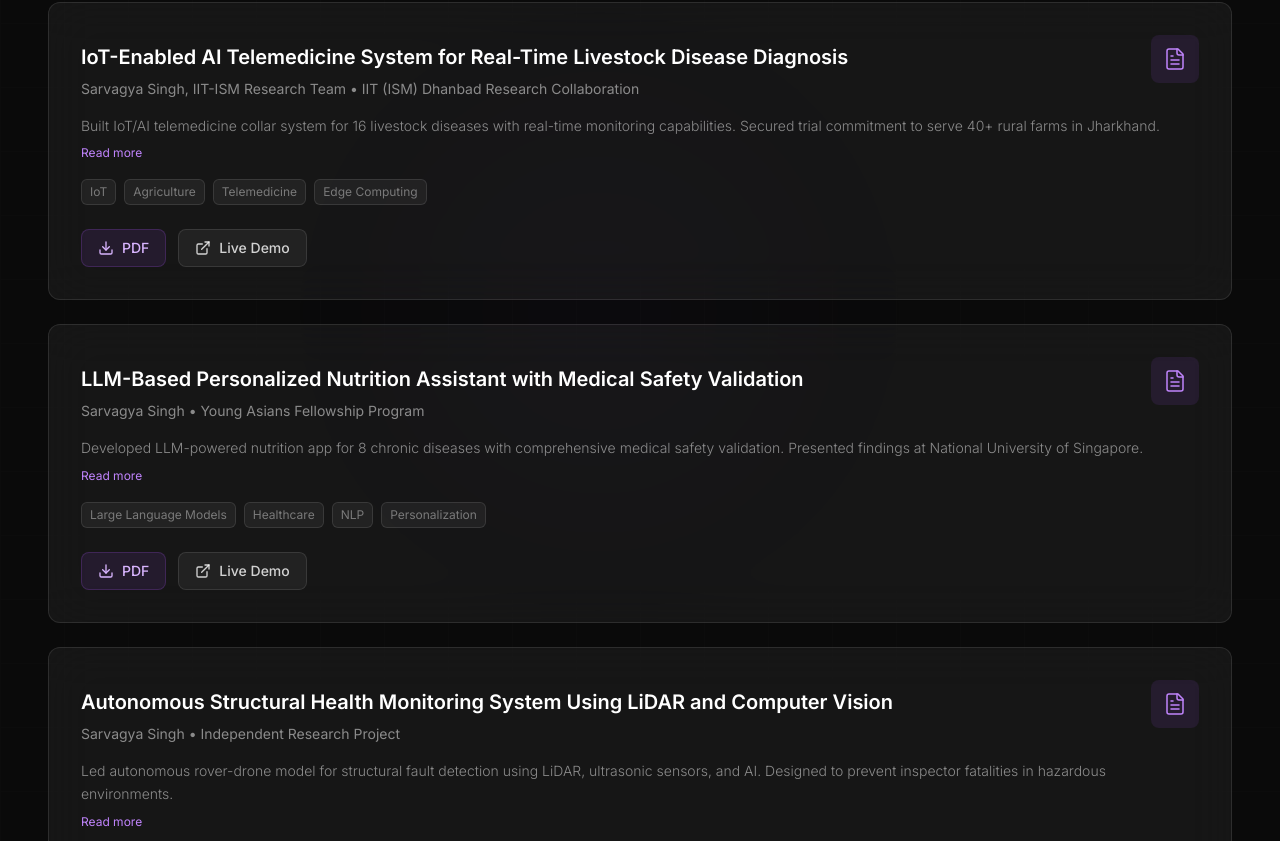
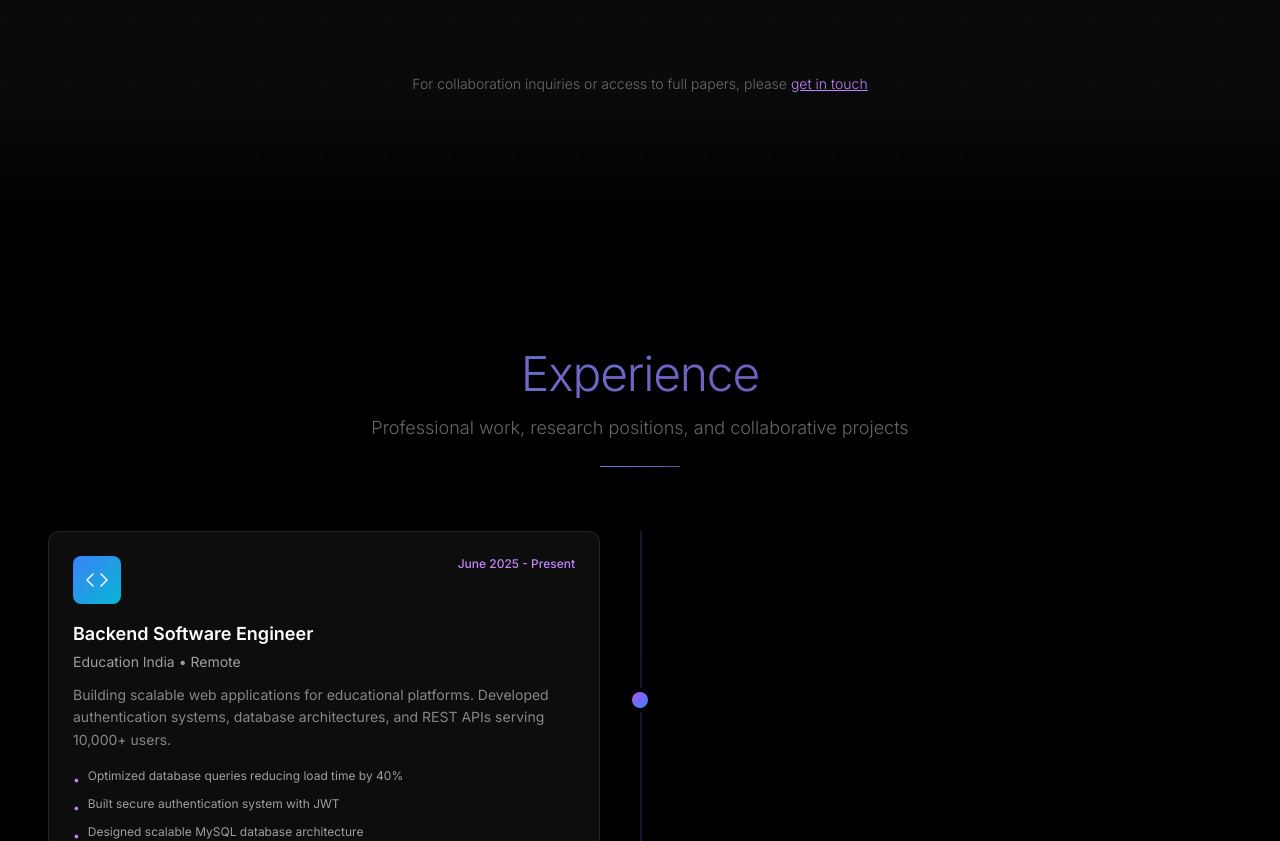
Before and after one commit to sarvagya-singh-pro/portfolio, a Next.js app: page / in a window 1280 px wide. Shown: the part 5439-6280 px from the top of the page. Built offline with nearby package versions, Linux system fonts and the light colour scheme.

Commit message:
added data

```diff
--- a/app/components/Experience.tsx
+++ b/app/components/Experience.tsx
@@ -12,7 +12,7 @@ const experiences = [
     title: "Backend Software Engineer",
     organization: "Education India",
     location: "Remote",
-    period: "June 2024 - Present",
+    period: "June 2025 - Present",
     description: "Building scalable web applications for educational platforms. Developed authentication systems, database architectures, and REST APIs serving 10,000+ users.",
     achievements: [
       "Optimized database queries reducing load time by 40%",
@@ -21,6 +21,22 @@ const experiences = [
     ],
     icon: Code,
     gradient: "from-blue-500 to-cyan-500"
+  },
+  {
+    id: 3,
+    type: "fellowship",
+    title: "Young Asians Fellow",
+    organization: "Young Asians Fellowship Program",
+    location: "Singapore/India",
+    period: "April 2025 - June 2025",
+    description: "Developed LLM-powered nutrition assistant platform under fellowship program. Presented research at National University of Singapore.",
+    achievements: [
+      "Built production-ready LLM application",
+      "Validated with medical professionals",
+      "Presented findings internationally"
+    ],
+    icon: Award,
+    gradient: "from-orange-500 to-red-500"
   },
   {
     id: 2,
@@ -39,7 +55,7 @@ const experiences = [
     gradient: "from-purple-500 to-pink-500"
   },
   {
-    id: 3,
+    id: 1,
     type: "research",
     title: "Research Collaborator",
     organization: "IIT (ISM) Dhanbad",
@@ -53,22 +69,6 @@ const experiences = [
     ],
     icon: GraduationCap,
     gradient: "from-green-500 to-teal-500"
-  },
-  {
-    id: 4,
-    type: "fellowship",
-    title: "Young Asians Fellow",
-    organization: "Young Asians Fellowship Program",
-    location: "Singapore/India",
-    period: "August 2024 - December 2024",
-    description: "Developed LLM-powered nutrition assistant platform under fellowship program. Presented research at National University of Singapore.",
-    achievements: [
-      "Built production-ready LLM application",
-      "Validated with medical professionals",
-      "Presented findings internationally"
-    ],
-    icon: Award,
-    gradient: "from-orange-500 to-red-500"
   },
   {
     id: 5,
--- a/app/components/Publications.tsx
+++ b/app/components/Publications.tsx
@@ -15,7 +15,7 @@ const publications = [
     type: "Conference",
     abstract: "Developed physics-informed neural network simulating photon behavior in biological tissue for quantum science applications. Selected as finalist at UNESCO Light & Quantum Science Competition.",
     keywords: ["Quantum Physics", "Neural Networks", "Medical Imaging", "PINN"],
-    pdf: "/papers/unesco-quantum.pdf",
+    pdf: "/unesco.pdf",
 
   },
   {
@@ -27,8 +27,8 @@ const publications = [
     type: "Research Paper",
     abstract: "Pioneered multimodal explainable AI diagnostic system combining ECG and cardiac MRI analysis for HCM detection, achieving 98.5% accuracy. Validated with cardiologists at Bokaro General Hospital.",
     keywords: ["Medical AI", "Explainable AI", "Cardiology", "Deep Learning"],
-    pdf: "/papers/pulsesage-hcm.pdf",
-    link: "http://pulseage.org/",
+    pdf: "https://drive.google.com/file/d/1zycW6n2YAEX5jBRN7JC7Ro-GVi8UOAzs/view?usp=sharing",
+
 
   },
   {
@@ -40,47 +40,9 @@ const publications = [
     type: "Research Paper",
     abstract: "Developed agent-based transmission model and forecasting system for lumpy skin disease in livestock. Research conducted under mentorship at University of Hawaii.",
     keywords: ["Agent-Based Modeling", "Epidemiology", "Computational Biology", "Disease Forecasting"],
-    pdf: "/papers/lumpy-skin-disease.pdf",
+    pdf: "https://drive.google.com/file/d/1kvOiGPBWWzVBGG1V3InBi9GeuCuyXjh7/view?usp=sharing",
     status: "Published"
-  },
-  {
-    id: 4,
-    title: "IoT-Enabled AI Telemedicine System for Real-Time Livestock Disease Diagnosis",
-    authors: "Sarvagya Singh, IIT-ISM Research Team",
-    venue: "IIT (ISM) Dhanbad Research Collaboration",
-    year: "2024",
-    type: "Research Paper",
-    abstract: "Built IoT/AI telemedicine collar system for 16 livestock diseases with real-time monitoring capabilities. Secured trial commitment to serve 40+ rural farms in Jharkhand.",
-    keywords: ["IoT", "Agriculture", "Telemedicine", "Edge Computing"],
-    pdf: "/papers/gauseva-iot.pdf",
-    link: "https://gauseva-ai.vercel.app/",
-    status: "Under Review"
-  },
-  {
-    id: 5,
-    title: "LLM-Based Personalized Nutrition Assistant with Medical Safety Validation",
-    authors: "Sarvagya Singh",
-    venue: "Young Asians Fellowship Program",
-    year: "2024",
-    type: "Technical Report",
-    abstract: "Developed LLM-powered nutrition app for 8 chronic diseases with comprehensive medical safety validation. Presented findings at National University of Singapore.",
-    keywords: ["Large Language Models", "Healthcare", "NLP", "Personalization"],
-    pdf: "/papers/promptbiotics-llm.pdf",
-    link: "https://promptbiotics.org/",
-    status: "Published"
-  },
-  {
-    id: 6,
-    title: "Autonomous Structural Health Monitoring System Using LiDAR and Computer Vision",
-    authors: "Sarvagya Singh",
-    venue: "Independent Research Project",
-    year: "2024",
-    type: "Technical Report",
-    abstract: "Led autonomous rover-drone model for structural fault detection using LiDAR, ultrasonic sensors, and AI. Designed to prevent inspector fatalities in hazardous environments.",
-    keywords: ["Robotics", "Computer Vision", "LiDAR", "Safety Systems"],
-    pdf: "/papers/structural-monitoring.pdf",
-    status: "Published"
-  },
+  }
 ]
 
 export default function Publications() {
@@ -250,32 +212,7 @@ export default function Publications() {
                           <span>PDF</span>
                         </motion.a>
                       )}
-                      {paper.link && (
-                        <motion.a
-                          href={paper.link}
-                          target="_blank"
-                          rel="noopener noreferrer"
-                          className="inline-flex items-center gap-2 px-4 py-2 rounded-lg bg-white/5 border border-white/10 text-white/80 text-sm font-medium hover:bg-white/10 transition-colors duration-300"
-                          whileHover={{ scale: 1.05 }}
-                          whileTap={{ scale: 0.95 }}
-                        >
-                          <ExternalLink className="w-4 h-4" />
-                          <span>Live Demo</span>
-                        </motion.a>
-                      )}
-                      {paper.arxiv && (
-                        <motion.a
-                          href={paper.arxiv}
-                          target="_blank"
-                          rel="noopener noreferrer"
-                          className="inline-flex items-center gap-2 px-4 py-2 rounded-lg bg-white/5 border border-white/10 text-white/80 text-sm font-medium hover:bg-white/10 transition-colors duration-300"
-                          whileHover={{ scale: 1.05 }}
-                          whileTap={{ scale: 0.95 }}
-                        >
-                          <BookOpen className="w-4 h-4" />
-                          <span>arXiv</span>
-                        </motion.a>
-                      )}
+
                     </div>
                   </div>
 
--- a/app/components/Testimonials.tsx
+++ b/app/components/Testimonials.tsx
@@ -17,26 +17,26 @@ const testimonials = [
   },
   {
     id: 2,
-    name: "Prof. Amit Sharma",
+    name: "Prof. Arun Dayal Udai",
     role: "Faculty, IIT (ISM) Dhanbad",
     image: "/testimonials/professor-1.jpg",
-    content: "Working with Sarvagya on GauSeva was remarkable. His ability to combine IoT, AI, and real-world agricultural needs shows maturity beyond his years.",
+    content:"Sarvagya's dedication to GauSeva and his innovative approach to improving cattle healthcare clearly demonstrate his passion for impactful scientific research",
     rating: 5,
     project: "GauSeva AI"
   },
   {
     id: 3,
-    name: "Dr. Priya Deshmukh",
-    role: "Research Mentor, IISER Bhopal",
+    name: "Prof. Afshar Alam De",
+    role: "Vice-chacelor, Jamia Hamdard",
     image: "/testimonials/mentor-1.jpg",
-    content: "Sarvagya's research on physics-informed neural networks was outstanding. He brings creativity and rigor to every problem he tackles.",
+    content: "Sarvagya's research on every was outstanding. He brings creativity and rigor to every problem he tackles. Truely Wonderfull",
     rating: 5,
-    project: "UNESCO Research"
+    project: "Overall "
   },
   {
     id: 4,
-    name: "Mr. Vikram Patel",
-    role: "CTO, Education India",
+    name: "Mr. Sarthak Siddhant ",
+    role: "Employee, Education India",
     image: "/testimonials/cto-1.jpg",
     content: "As a backend engineer, Sarvagya consistently delivered high-quality code. His database optimization work significantly improved our platform performance.",
     rating: 5,
--- a/app/page.tsx
+++ b/app/page.tsx
@@ -26,7 +26,6 @@ export default function Home() {
       <Achievements />
       <Testimonials />
       <Media />
-      <Blog />
       <CTA />
       <Contact />
       <Footer />
```
Also changed, not shown: 1 other file (tests, documents, lock files or other folders).
